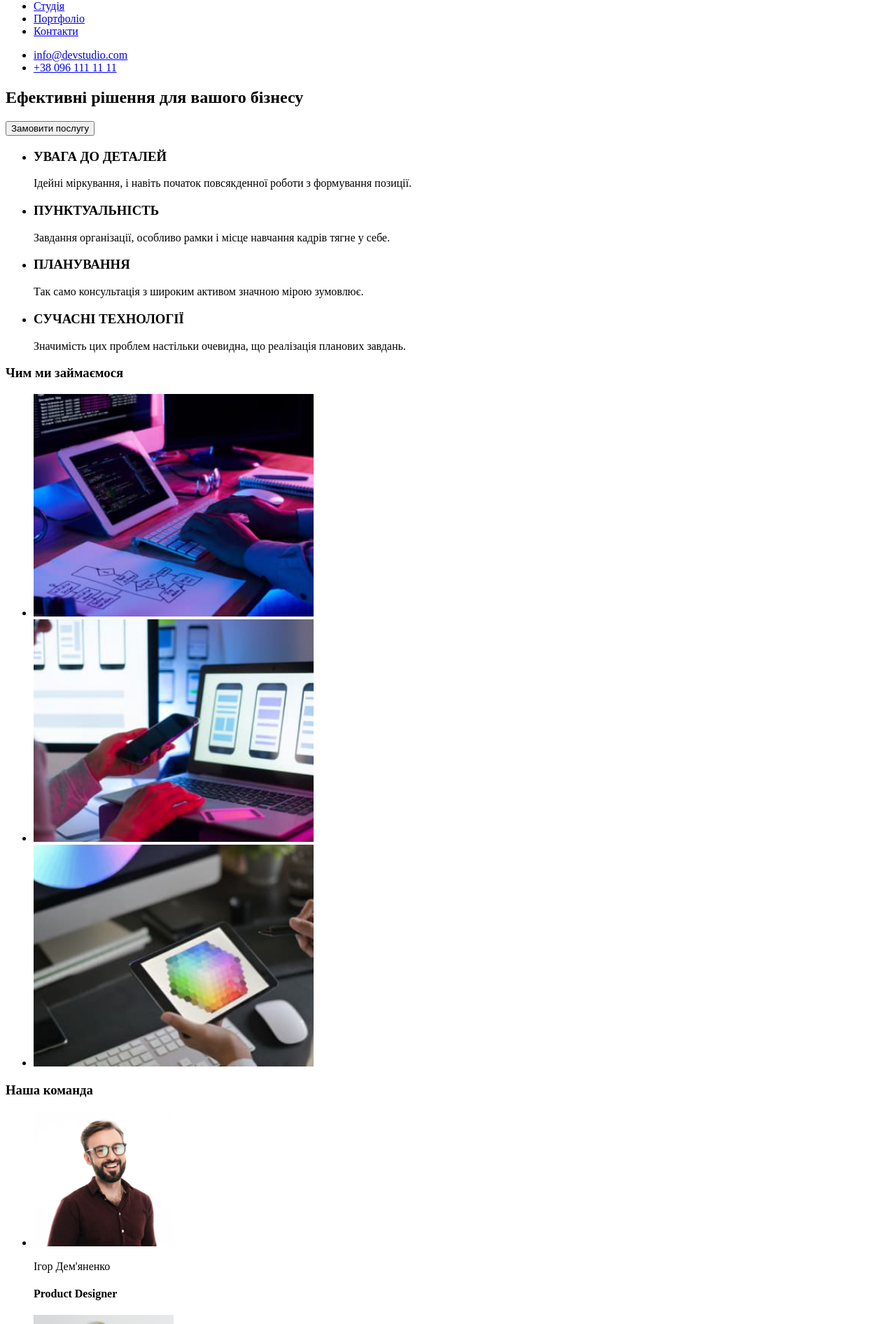
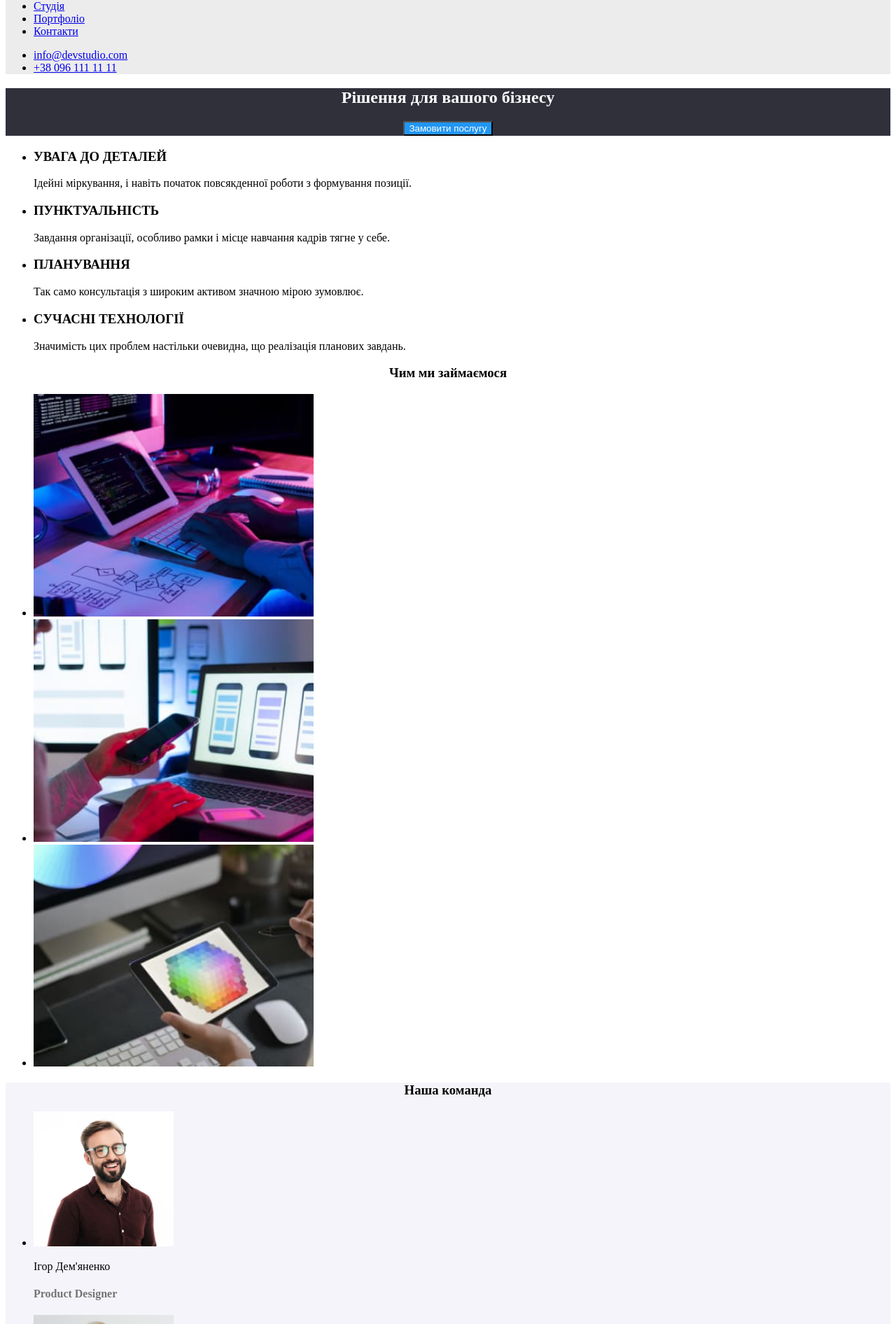
Before and after one commit to MiroslavShendryk/WebStudio, a plain HTML site: page index.html in a window 1280 px wide. Shown: the part 42-1934 px from the top of the page at 70% size. Drawn offline with Linux system fonts and the light colour scheme.

Commit message:
add file css

```diff
--- /dev/null
+++ b/css/style.css
@@ -0,0 +1,25 @@
+.header {
+    background-color: #ececec;
+}
+.background-1 {
+    background-color: #2F303A;
+}
+.title{
+    text-align: center;
+}
+.title-white{
+    text-align: center;
+    color: #FFFF;
+}
+.button{
+    margin: 0 auto;
+    display: block;
+    color: #FFFFFF;
+    background-color: #2196F3;
+}
+.background-work{
+    background-color: #F5F4FA;
+}
+.work{
+    color: #757575;
+}
--- a/index.html
+++ b/index.html
@@ -5,10 +5,11 @@
     <meta charset="UTF-8">
     <meta name="viewport" content="width=device-width, initial-scale=1.0">
     <title>WebStudio</title>
+    <link rel="stylesheet" href="./css/style.css">
 </head>
 
 <body>
-    <header>
+    <header class="header">
         <a href="./">
             <img src="./Images/WebStudio.jpg" alt="WebStudio logo" width="70" />
         </a>
@@ -28,10 +29,10 @@
 
     </header>
     <main>
-        <section>
+        <section class="background-1">
             <!--<h2>замовити наші послуги</h2> -->
-            <h1>Ефективні рішення для вашого бізнесу</h1>
-            <button type="button">
+            <h1 class="title-white">Рішення для вашого бізнесу</h1>
+            <button class="button" type="button">
                 Замовити послугу
             </button>
         </section>
@@ -58,7 +59,7 @@
         </section>
         <section>
             <!--<h2>як ми працюємо</h2>-->
-            <h3>Чим ми займаємося</h3>
+            <h3 class="title">Чим ми займаємося</h3>
             <ul>
                 <li>
                     <img src="./Images/work1.jpg" alt="Робота за комп'ютером" width="400" />
@@ -70,35 +71,35 @@
                 </li>
             </ul>
         </section>
-        <section>
+        <section class="background-work">
             <!-- <h2>наші розробники</h2> -->
-            <h3>Наша команда</h3>
+            <h3 class="title">Наша команда</h3>
             <ul>
                 <li>
                     <img src="./Images/developer1.jpg" alt="Ігор Дем'яненко" width="200" />
                     <p>Ігор Дем'яненко</p>
-                    <h4>Product Designer</h4>
+                    <h4 class="work">Product Designer</h4>
                 </li>
                 <li>
                     <img src="./Images/developer2.jpg" alt="Ольга Рєпіна" width="200" />
                     <p>Ольга Рєпіна</p>
-                    <h4>Frontend Developer</h4>
+                    <h4 class="work">Frontend Developer</h4>
                 </li>
                 <li>
                     <img src="./Images/developer3.jpg" alt="Микола Тарасов" width="200" />
                     <p>Микола Тарасов</p>
-                    <h4>Marketing</h4>
+                    <h4 class="work">Marketing</h4>
                 </li>
                 <li>
                     <img src="./Images/developer4.jpg" alt="Михайло Єрмаков" width="200" />
                     <p>Михайло Єрмаков</p>
-                    <h4>UI Designer</h4>
+                    <h4 class="work">UI Designer</h4>
                 </li>
             </ul>
         </section>
     </main>
 
-    <footer>
+    <footer class="background-1">
         <a href="./">
         <img src="./Images/WebStudio.jpg" alt="WebStudio logo" width="70" />
         </a>
```
